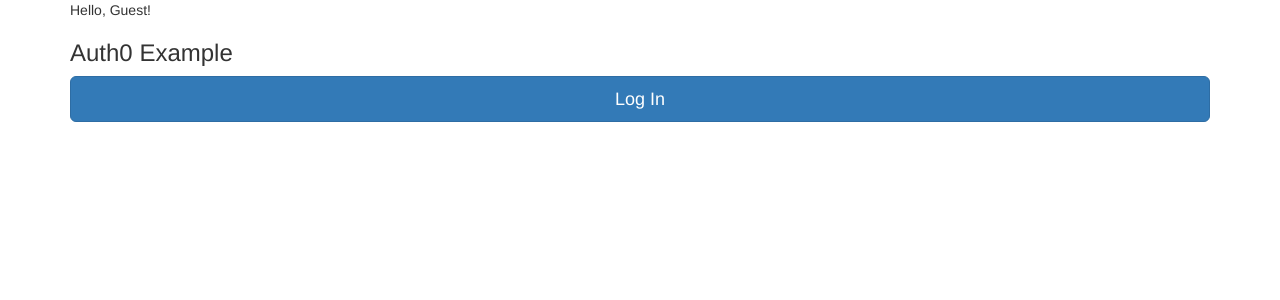
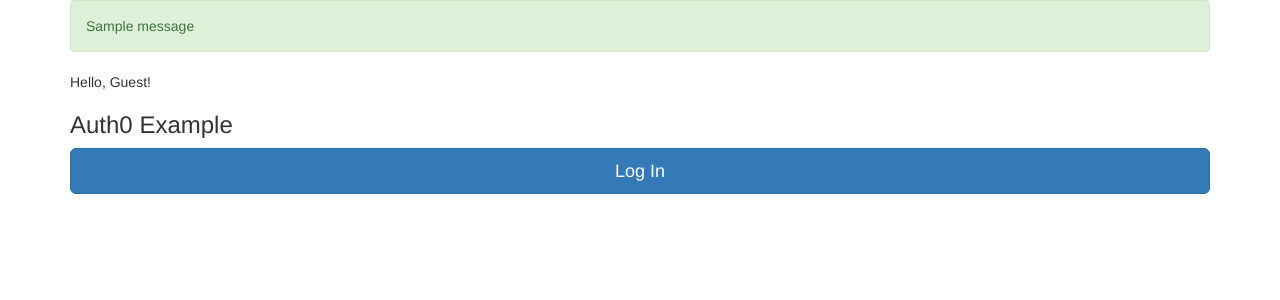
Before and after one commit to Elfiend/learningPythonDjango, a Django app: page / in a window 1280 px wide. Shown: the top 300 px of the page. Run offline with Django 4.2, Linux system fonts and the light colour scheme; tables that the repository leaves empty hold one stand-in row (values such as "Sample post"); one stand-in notice (Sample message) is shown; some libraries are stand-ins or nearby versions.

Commit message:
Adding the way to show error messages.
Reference:
google 'django messages template'
https://studygyaan.com/django/how-to-use-message-framework-django-templates

```diff
--- a/login/templates/base.html
+++ b/login/templates/base.html
@@ -14,6 +14,7 @@
 
 <body class="home">
     <div class="container">
+        {% include 'messages.html' %}
         {% block content %}
         {% endblock %}
     </div>
--- /dev/null
+++ b/login/templates/messages.html
@@ -0,0 +1,7 @@
+{% if messages %}
+	{% for message in messages %}
+	<div class="alert {{ message.tags }} m-2" id="msg" role="alert">
+		{{ message }}
+	</div>
+	{% endfor %}
+{% endif %}
```
Also changed, not shown: pyexam/settings.py (+10 -0 lines).
